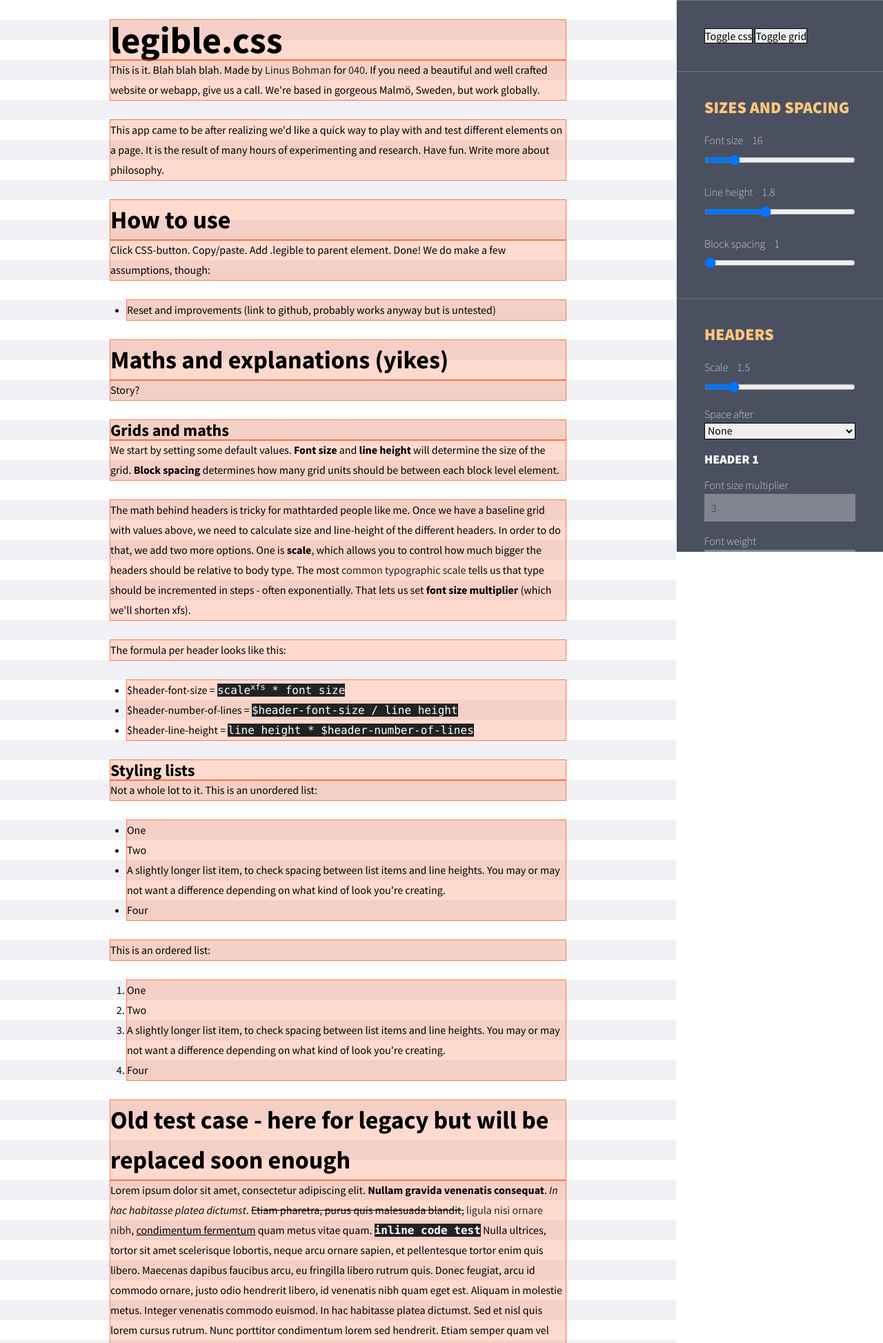
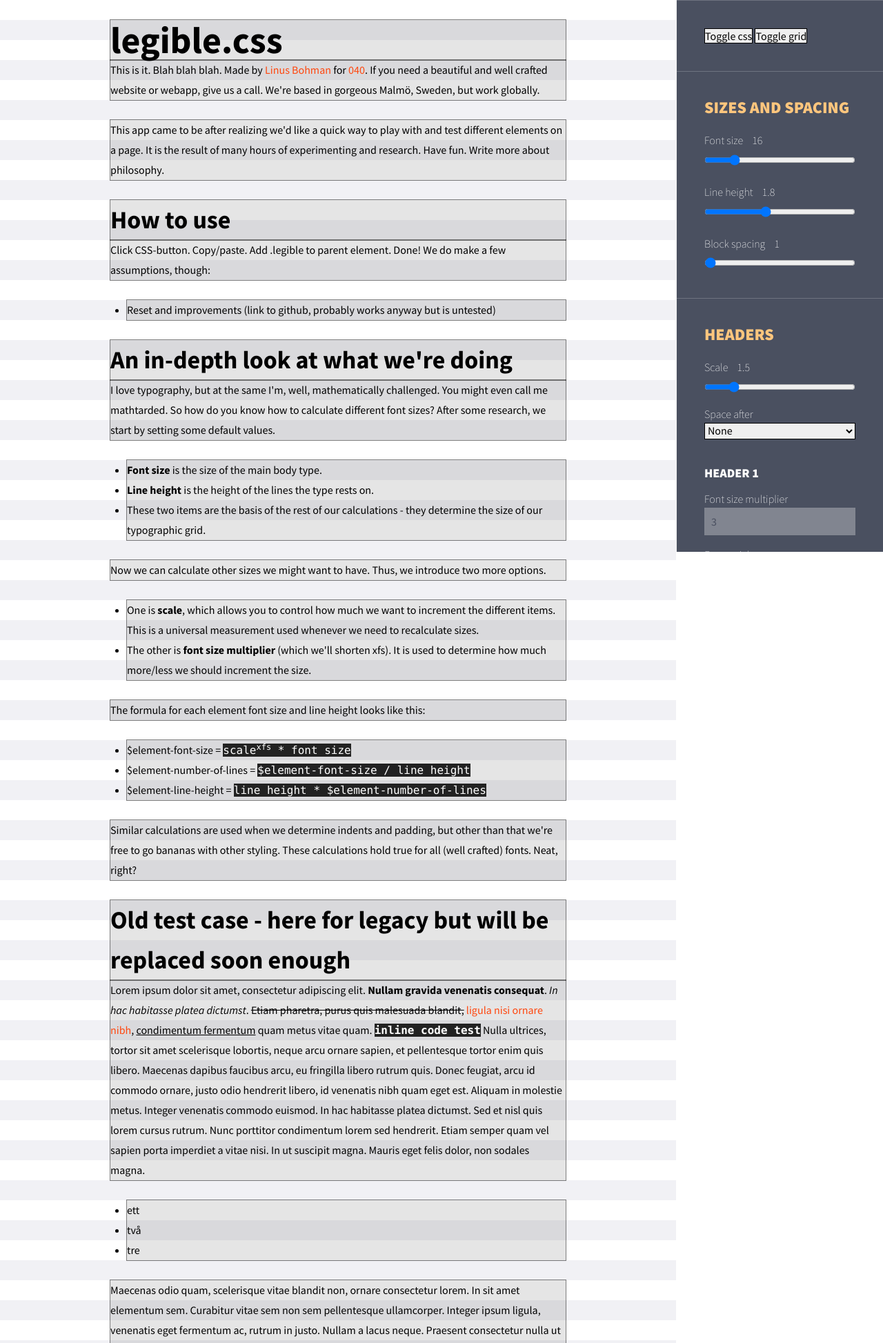
Before and after one commit to bohman/legible.css, a PHP site: page / in a window 1280 px wide. Shown: the top 1947 px of the page at 69% size. Run offline with PHP 8.4, Linux system fonts and the light colour scheme; some libraries are stand-ins or nearby versions.

Commit message:
Hard coded styling for h5 and h6, slightly better description behind maths and minor styling tweaks

```diff
--- a/css/general.css
+++ b/css/general.css
@@ -5,7 +5,7 @@ body {
 }
 
 a {
-  color: #252525;
+  color: rgb(255, 71, 14);
   text-decoration: none;
 }
 
@@ -100,7 +100,6 @@ button {
   margin-top: 0;
 }
 
-.controls .section-sub-title,
 .controls .field-group {
   margin-top: 20px;
 }
@@ -122,6 +121,7 @@ button {
   text-transform: uppercase;
   color: #fff;
   font-size: 18px;
+  margin-top: 40px;
 }
 
 
@@ -171,6 +171,6 @@ html.showing-grid .legible-test {
 }
 
 html.showing-grid .legible-test .wrapper > * {
-  background-color: rgba(255, 71, 14, .2);
-  outline: rgba(255, 71, 14, .7) 1px solid;
+  background-color: rgba(0, 0, 0, .1);
+  outline: rgba(0, 0, 0, .5) 1px solid;
 }
--- a/index.html
+++ b/index.html
@@ -13,7 +13,6 @@
   <link href='http://fonts.googleapis.com/css?family=Source+Sans+Pro:200,300,400,600,700,900,200italic,300italic,400italic,600italic,700italic,900italic' rel='stylesheet' type='text/css'>
   <link rel='stylesheet' href='css/base-improvements.css' type='text/css' media='all' />
   <link rel='stylesheet' href='css/general.css' type='text/css' media='all' />
-  <link rel='stylesheet' href='css/legible.css' type='text/css' media='all' />
 
   <link rel="shortcut icon" href="/img/favicons/favicon.ico">
   <link rel="apple-touch-icon" sizes="57x57" href="/img/favicons/apple-touch-icon-57x57.png">
@@ -53,42 +52,32 @@
         <li>Reset and improvements (link to github, probably works anyway but is untested)</li>
       </ul>
 
-      <h2>Maths and explanations (yikes)</h2>
+      <h2>An in-depth look at what we're doing</h2>
 
-      <p>Story?</p>
-
-      <h3>Grids and maths</h3>
-      <p>We start by setting some default values. <b>Font size</b> and <b>line height</b> will determine the size of the grid. <b>Block spacing</b> determines how many grid units should be between each block level element.</p>
-
-      <p>The math behind headers is tricky for mathtarded people like me. Once we have a baseline grid with values above, we need to calculate size and line-height of the different headers. In order to do that, we add two more options. One is  <b>scale</b>, which allows you to control how much bigger the headers should be relative to body type. The most <a href="http://viljamis.com/blog/2012/typography/">common typographic scale</a> tells us that type should be incremented in steps - often exponentially. That lets us set <b>font size multiplier</b> (which we'll shorten xfs).</p>
-
-      <p>The formula per header looks like this:</p>
+      <p>I love typography, but at the same I'm, well, mathematically challenged. You might even call me mathtarded. So how do you know how to calculate different font sizes? After some research, we start by setting some default values.</p>
 
       <ul>
-        <li>$header-font-size = <code>scale<sup>xfs</sup> * font size</code></li>
-        <li>$header-number-of-lines = <code>$header-font-size / line height</code></li>
-        <li>$header-line-height = <code>line height * $header-number-of-lines</code></li>
+        <li><b>Font size</b> is the size of the main body type.</li>
+        <li><b>Line height</b> is the height of the lines the type rests on.</li>
+        <li>These two items are the basis of the rest of our calculations - they determine the size of our typographic grid.</li>
       </ul>
 
-      <h3>Styling lists</h3>
-
-      <p>Not a whole lot to it. This is an unordered list:</p>
+      <p>Now we can calculate other sizes we might want to have. Thus, we introduce two more options.</p>
 
       <ul>
-        <li>One</li>
-        <li>Two</li>
-        <li>A slightly longer list item, to check spacing between list items and line heights. You may or may not want a difference depending on what kind of look you're creating.</li>
-        <li>Four</li>
+        <li>One is <b>scale</b>, which allows you to control how much we want to increment the different items. This is a universal measurement used whenever we need to recalculate sizes.</li>
+        <li>The other is <b>font size multiplier</b> (which we'll shorten xfs). It is used to determine how much more/less we should increment the size.</li>
       </ul>
 
-      <p>This is an ordered list:</p>
+      <p>The formula for each element font size and line height looks like this:</p>
 
-      <ol>
-        <li>One</li>
-        <li>Two</li>
-        <li>A slightly longer list item, to check spacing between list items and line heights. You may or may not want a difference depending on what kind of look you're creating.</li>
-        <li>Four</li>
-      </ol>
+      <ul>
+        <li>$element-font-size = <code>scale<sup>xfs</sup> * font size</code></li>
+        <li>$element-number-of-lines = <code>$element-font-size / line height</code></li>
+        <li>$element-line-height = <code>line height * $element-number-of-lines</code></li>
+      </ul>
+
+      <p>Similar calculations are used when we determine indents and padding, but other than that we're free to go bananas with other styling. These calculations hold true for all (well crafted) fonts. Neat, right?</p>
 
       <h2>Old test case - here for legacy but will be replaced soon enough</h2>
       <p>Lorem ipsum dolor sit amet, consectetur adipiscing elit. <strong>Nullam gravida venenatis consequat</strong>. <em>In hac habitasse platea dictumst</em>. <span style="text-decoration: line-through;">Etiam pharetra, purus quis malesuada blandit,</span> <a href="http://040.se">ligula nisi ornare nibh</a>, <span style="text-decoration: underline;">condimentum fermentum</span> quam metus vitae quam. <code><b class="hello">inline code test</b></code> Nulla ultrices, tortor sit amet scelerisque lobortis, neque arcu ornare sapien, et pellentesque tortor enim quis libero. Maecenas dapibus faucibus arcu, eu fringilla libero rutrum quis. Donec feugiat, arcu id commodo ornare, justo odio hendrerit libero, id venenatis nibh quam eget est. Aliquam in molestie metus. Integer venenatis commodo euismod. In hac habitasse platea dictumst. Sed et nisl quis lorem cursus rutrum. Nunc porttitor condimentum lorem sed hendrerit. Etiam semper quam vel sapien porta imperdiet a vitae nisi. In ut suscipit magna. Mauris eget felis dolor, non sodales magna.</p>
--- a/js/ui.js
+++ b/js/ui.js
@@ -269,6 +269,21 @@
         }
       });
 
+      leg.ref.css.legible_array.push({
+        selectors: ['.legible h5'],
+        styles: {
+          font_weight: h4_font_weight,
+          font_style: 'italic'
+        }
+      });
+
+      leg.ref.css.legible_array.push({
+        selectors: ['.legible h6'],
+        styles: {
+          font_style: 'italic'
+        }
+      });
+
       // Lists
       leg.ref.css.legible_array.push({
         comment: 'Lists',
```
